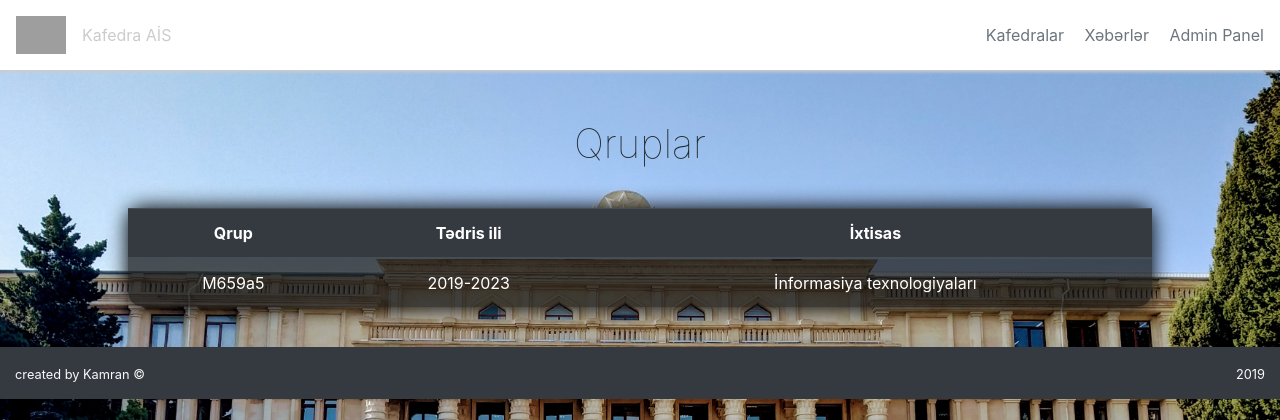
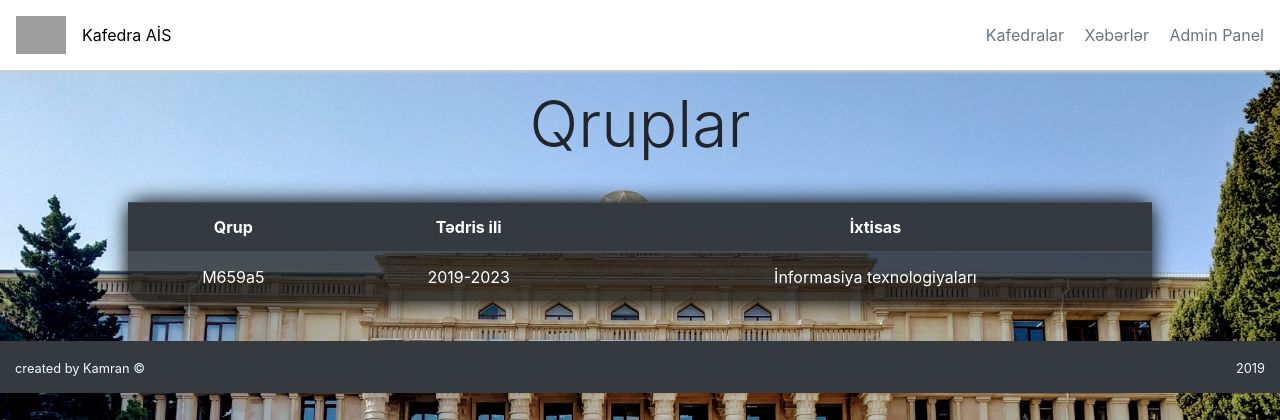
Before and after one commit to progbash/chairManagementSystem, a Django app: page /chairs/1/1/groups in a window 1280 px wide. Shown: the top 420 px of the page. Run offline with Django 3.2, Linux system fonts and the light colour scheme; data comes from the database, SQL or seed files in the repository; both versions use the stored data as it was after the commit; some libraries are stand-ins or nearby versions; grey boxes are pictures that could not be loaded.

Commit message:
Some styyling changes

```diff
--- a/static/css/style.css
+++ b/static/css/style.css
@@ -32,7 +32,7 @@ nav {
 }
 
 .animated-text span {
-    color: #ccc;
+    color: black;
 }
 
 @keyframes moving-text {
--- a/templates/groups.html
+++ b/templates/groups.html
@@ -1,6 +1,6 @@
 {% extends 'base.html' %}
 {% block content %}
-<h1 style="text-align: center; margin-top: 50px; font-weight: lighter;">Qruplar</h1>
+<h1 class="display-1 text-center mt-3 mb-3">Qruplar</h1>
     <table class="custom-table table table-dark table-striped table-hover">
         <thead class="thead-dark">
             <tr>
--- a/templates/students.html
+++ b/templates/students.html
@@ -1,6 +1,6 @@
 {% extends 'base.html' %}
 {% block content %}
-<h1 style="text-align: center; margin-top: 50px; font-weight: lighter;">Tələbələr</h1>
+<h1 class="display-1 text-center mt-3 mb-3">Tələbələr</h1>
     <table class="custom-table table table-dark table-striped table-hover">
         <thead class="thead-dark">
             <tr>
```
Also changed, not shown: db.sqlite3.
